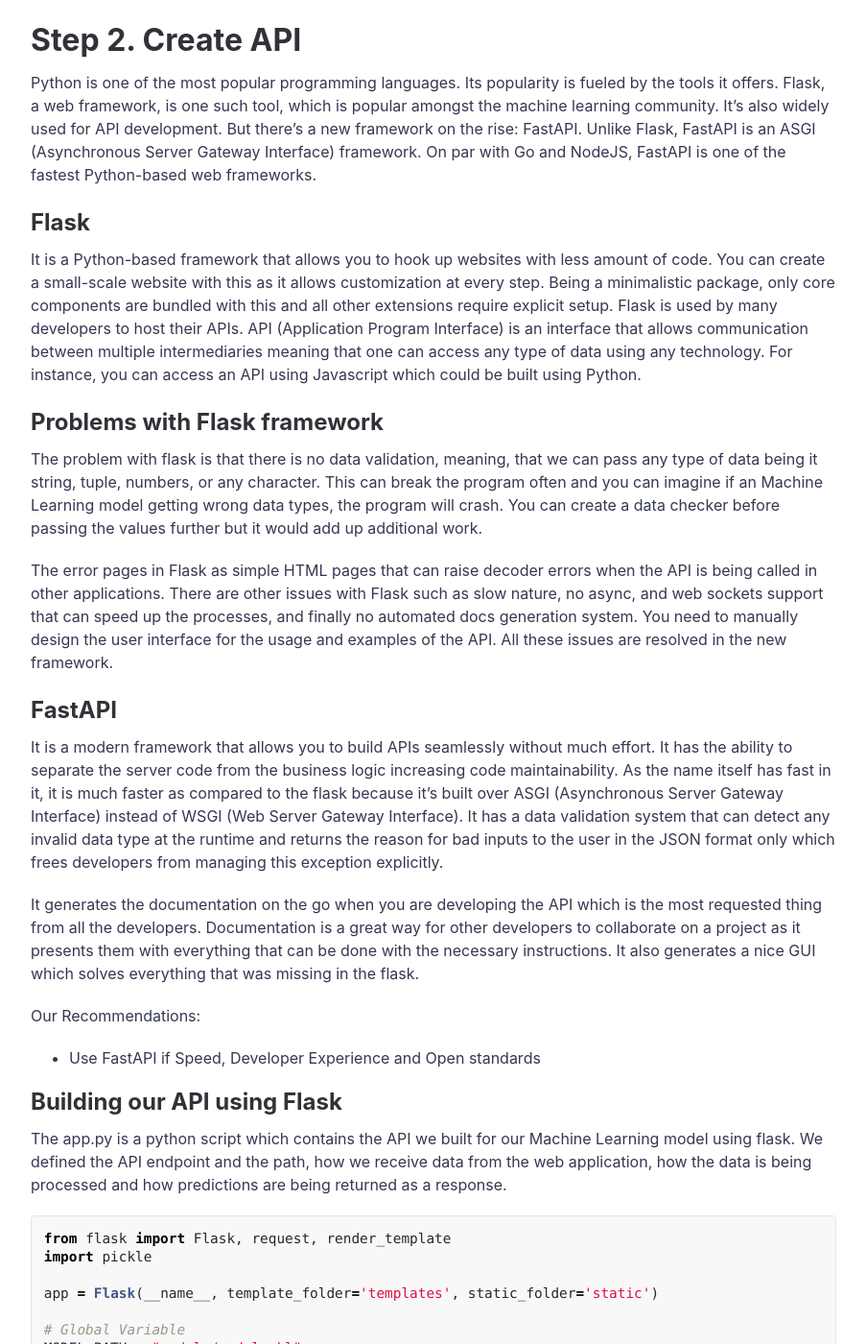
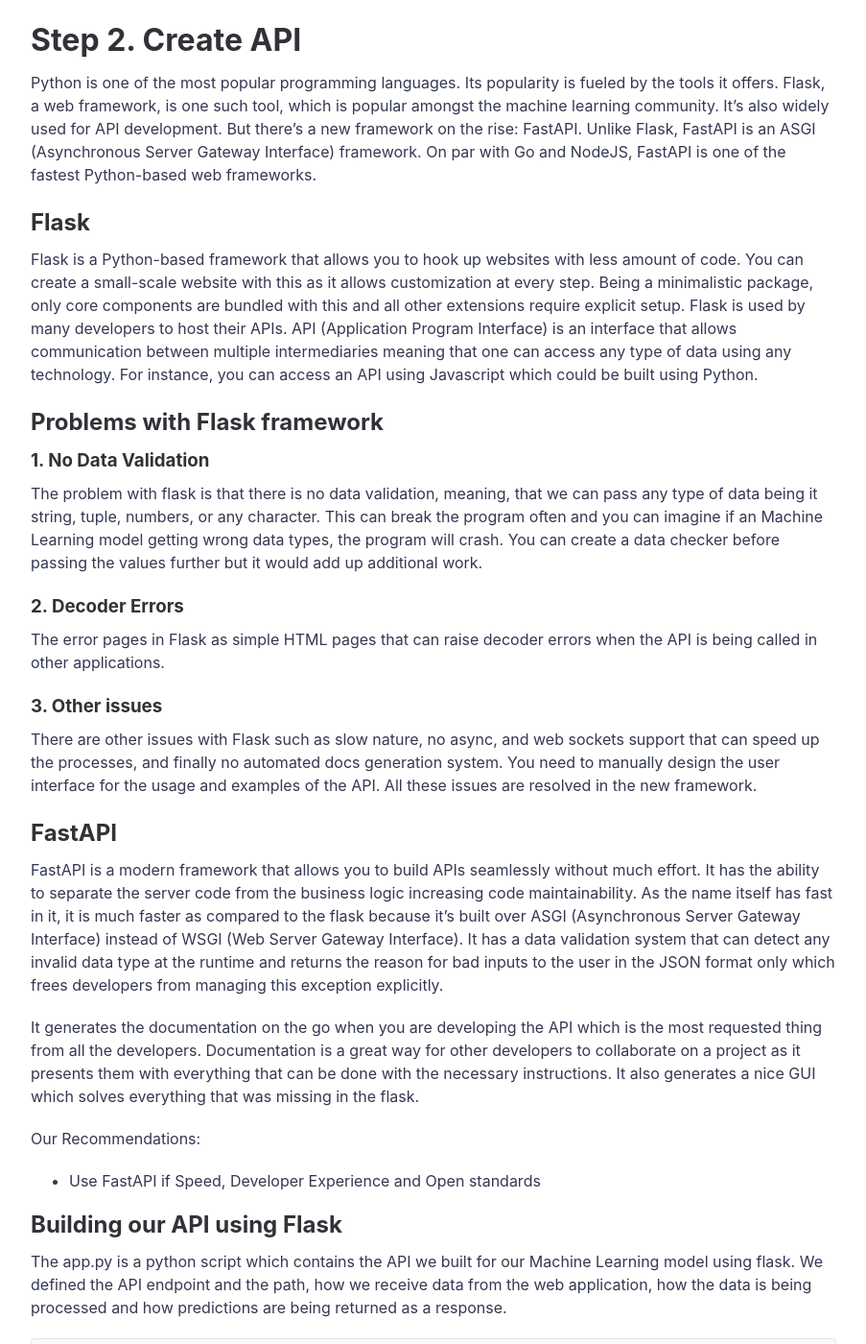
Before and after one commit to DataDima90/ai.github.io, a Jekyll site: the page built from _posts/2020-01-01-Microservice-with-docker-and-flask.md, in a window 1280 px wide and 1400 px high, scrolled down 1050 px. Shown: the whole window at 96% size, without its empty margins (188-1091 px from the left). Built offline with Jekyll 4.4.1, drawn with Linux system fonts in a browser that asks for light colours; a script that is not in the unit is left out.

Commit message:
Update 2020-01-01-Microservice-with-docker-and-flask.md

```diff
--- a/_posts/2020-01-01-Microservice-with-docker-and-flask.md
+++ b/_posts/2020-01-01-Microservice-with-docker-and-flask.md
@@ -29,15 +29,21 @@ For the machine learning we wanna deploy, we need the following things:
 Python is one of the most popular programming languages. Its popularity is fueled by the tools it offers. Flask, a web framework, is one such tool, which is popular amongst the machine learning community. It's also widely used for API development. But there's a new framework on the rise: FastAPI. Unlike Flask, FastAPI is an ASGI (Asynchronous Server Gateway Interface) framework. On par with Go and NodeJS, FastAPI is one of the fastest Python-based web frameworks.
 
 ## Flask
-It is a Python-based framework that allows you to hook up websites with less amount of code. You can create a small-scale website with this as it allows customization at every step. Being a minimalistic package, only core components are bundled with this and all other extensions require explicit setup. Flask is used by many developers to host their APIs. API (Application Program Interface) is an interface that allows communication between multiple intermediaries meaning that one can access any type of data using any technology. For instance, you can access an API using Javascript which could be built using Python.
+Flask is a Python-based framework that allows you to hook up websites with less amount of code. You can create a small-scale website with this as it allows customization at every step. Being a minimalistic package, only core components are bundled with this and all other extensions require explicit setup. Flask is used by many developers to host their APIs. API (Application Program Interface) is an interface that allows communication between multiple intermediaries meaning that one can access any type of data using any technology. For instance, you can access an API using Javascript which could be built using Python.
 
 ## Problems with Flask framework
+
+### 1. No Data Validation
 The problem with flask is that there is no data validation, meaning, that we can pass any type of data being it string, tuple, numbers, or any character. This can break the program often and you can imagine if an Machine Learning model getting wrong data types, the program will crash. You can create a data checker before passing the values further but it would add up additional work.
 
-The error pages in Flask as simple HTML pages that can raise decoder errors when the API is being called in other applications. There are other issues with Flask such as slow nature, no async, and web sockets support that can speed up the processes, and finally no automated docs generation system. You need to manually design the user interface for the usage and examples of the API. All these issues are resolved in the new framework.
+### 2. Decoder Errors
+The error pages in Flask as simple HTML pages that can raise decoder errors when the API is being called in other applications.
+
+### 3. Other issues
+There are other issues with Flask such as slow nature, no async, and web sockets support that can speed up the processes, and finally no automated docs generation system. You need to manually design the user interface for the usage and examples of the API. All these issues are resolved in the new framework.
 
 ## FastAPI
-It is a modern framework that allows you to build APIs seamlessly without much effort. It has the ability to separate the server code from the business logic increasing code maintainability. As the name itself has fast in it, it is much faster as compared to the flask because it’s built over ASGI (Asynchronous Server Gateway Interface) instead of WSGI (Web Server Gateway Interface). It has a data validation system that can detect any invalid data type at the runtime and returns the reason for bad inputs to the user in the JSON format only which frees developers from managing this exception explicitly.
+FastAPI is a modern framework that allows you to build APIs seamlessly without much effort. It has the ability to separate the server code from the business logic increasing code maintainability. As the name itself has fast in it, it is much faster as compared to the flask because it’s built over ASGI (Asynchronous Server Gateway Interface) instead of WSGI (Web Server Gateway Interface). It has a data validation system that can detect any invalid data type at the runtime and returns the reason for bad inputs to the user in the JSON format only which frees developers from managing this exception explicitly.
 
 It generates the documentation on the go when you are developing the API which is the most requested thing from all the developers. Documentation is a great way for other developers to collaborate on a project as it presents them with everything that can be done with the necessary instructions. It also generates a nice GUI which solves everything that was missing in the flask.
 
```
